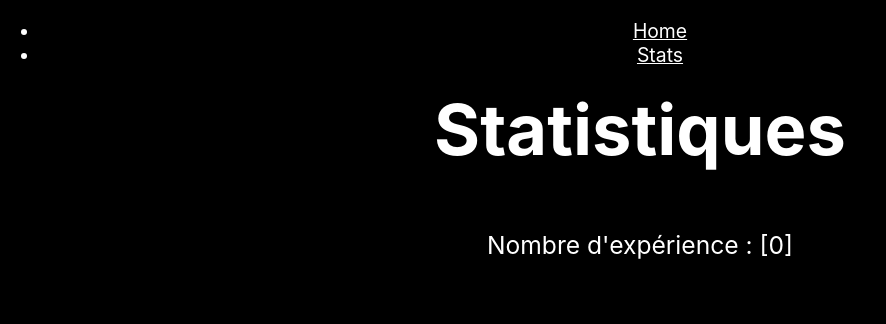
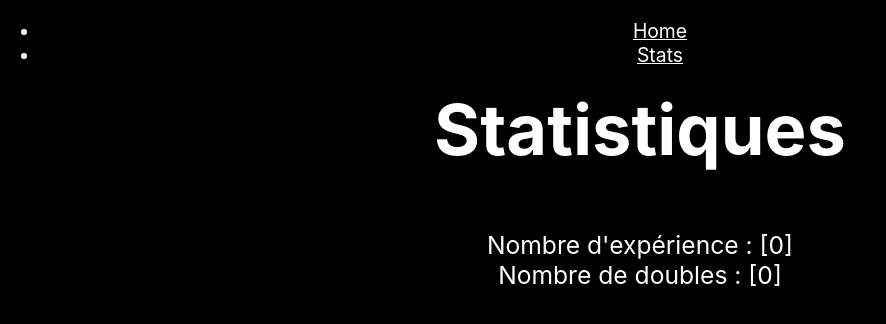
Before and after one commit to AM-XIX/yams-react, a React (Create React App) app: page /stats in a window 1280 px wide. Shown: the top 324 px of the page, without its empty margins (0-886 px from the left). Built offline with nearby package versions, Linux system fonts and the light colour scheme.

Commit message:
counters

```diff
--- a/src/Home.js
+++ b/src/Home.js
@@ -1,6 +1,7 @@
 import { useSelector, useDispatch } from 'react-redux';
-import { set_count, set_des, set_double, set_count_double } from './store/actions/actions-types';
+import { set_count, set_des, set_double, set_count_double, set_count_triple } from './store/actions/actions-types';
 import styled from 'styled-components'
+import React, { useState, useEffect } from 'react';
 
 // styled components
 const Title = styled.h1`
@@ -10,32 +11,33 @@ const Title = styled.h1`
   color:white;
   margin-top: 0%;
 `;
+const Pstyled = styled.p`
+font-size: 1.2em;
+`;
 
 function Home() {
-  const { count, des } = useSelector(state => state.des); // on récupère le state du store
+  const { count, des, countDouble, countTriple } = useSelector(state => state.des); // on récupère le state du store
   const dispatch = useDispatch(); // permet d'envoyer des actions au store
+
+  useEffect(() => {
+    const id = des.length - 1;
+    if (id < 0 || des.length === undefined) {
+      return;
+    } else {
+      if (des[id].number1 === des[id].number2 && des[id].number2 === des[id].number3) {
+        alert('TRIPLE !');
+        dispatch(set_count_triple());
+      } else if (des[id].number1 === des[id].number2 || des[id].number2 === des[id].number3 || des[id].number1 === des[id].number3) {
+        alert('DOUBLE !');
+        dispatch(set_count_double());
+      }
+    }
+  }, [count])
+
 
   function lancer() { // fonction qui va envoyer des actions au store
     dispatch(set_count());
     dispatch(set_des());
-  }
-
-  function launchVerif() {
-    const id = des.length - 1;
-    if (id < 0 || des.length === undefined) {
-      return;
-    } else {
-      verification(des[id].number1, des[id].number2, des[id].number3);
-    }
-  }
-
-  function verification(number1, number2, number3) {
-    if (number1 === number2 && number2 === number3) {
-      alert('TRIPLE !');
-    } else if (number1 === number2 || number2 === number3 || number1 === number3) {
-      alert('DOUBLE !');
-      // dispatch(set_double([number1, number2, number3]));
-    }
   }
 
   return (
@@ -44,13 +46,18 @@ function Home() {
       <Title>YAMS</Title>
       <center><img src='https://thumbs.gfycat.com/ElatedImpartialArmadillo-max-1mb.gif' width="350" alt='Yams' /></center>
       <button onClick={() => lancer()}>Lancer</button>
-      <p>Nombre d'expérience : [{count}]</p>
 
-      {des.map((des, i) =>
-        <p key={i} id={i}>{des.number1} {des.number2} {des.number3}</p>)
-      }
+      <div>
+        <Pstyled>Nombre d'expérience : [{count}] <br></br>
+          Nombre de doubles : [{countDouble}]<br></br>
+          Nombre de triples : [{countTriple}]</Pstyled>
+      </div>
 
-      {launchVerif()}
+      <div>
+        {des.map((des, i) =>
+          <p key={i} id={i}>{des.number1} {des.number2} {des.number3}</p>)
+        }
+      </div>
 
     </div>
 
--- a/src/Stats.js
+++ b/src/Stats.js
@@ -8,19 +8,21 @@ const Title = styled.h1`
   color:white;
   margin-top: 1%;
 `;
+
+const Pstyled = styled.p`
+font-size: 1.4em;
+`;
+
 function Stats() {
-  const { count, des } = useSelector(state => state.des); // on récupère le state du store
+  const { count, des, countDouble } = useSelector(state => state.des); // on récupère le state du store
   const dispatch = useDispatch(); // permet d'envoyer des actions au store
-
-  const Pstyled = styled.p`
-  font-size: 1.4em;
-`;
 
   return (
     <div className="App">
 
       <Title>Statistiques</Title>
-      <Pstyled>Nombre d'expérience : [{count}]</Pstyled>
+      <Pstyled>Nombre d'expérience : [{count}] <br></br>
+      Nombre de doubles : [{countDouble}]</Pstyled>
 
     </div>
 
--- a/src/store/actions/actions-types.js
+++ b/src/store/actions/actions-types.js
@@ -1,4 +1,4 @@
-import { SET_COUNT, SET_DES, SET_DOUBLE, SET_COUNT_DOUBLE } from '../constants/actions';
+import { SET_COUNT, SET_DES, SET_DOUBLE, SET_COUNT_DOUBLE, SET_COUNT_TRIPLE } from '../constants/actions';
 
 // on prépare de petites fonctions anonymes pour le dispatcher
 
@@ -25,4 +25,10 @@ export const set_count_double = () => {
     return {
         type: SET_COUNT_DOUBLE
     }
+};
+
+export const set_count_triple = () => {
+    return {
+        type: SET_COUNT_TRIPLE
+    }
 }
--- a/src/store/constants/actions.js
+++ b/src/store/constants/actions.js
@@ -6,3 +6,4 @@ export const SET_DES = 'SET_DES';
 // scores
 export const SET_DOUBLE = 'SET_DOUBLE';
 export const SET_COUNT_DOUBLE = 'SET_COUNT_DOUBLE';
+export const SET_COUNT_TRIPLE = 'SET_COUNT_TRIPLE';
--- a/src/store/reducers/des.js
+++ b/src/store/reducers/des.js
@@ -1,9 +1,10 @@
-import { SET_COUNT, GET_DES, SET_DES, SET_DOUBLE, SET_COUNT_DOUBLE } from '../constants/actions';
+import { SET_COUNT, SET_DES, SET_DOUBLE, SET_COUNT_DOUBLE, SET_COUNT_TRIPLE } from '../constants/actions';
 
 // SOURCE DE VERITE == structure du store
 const initialState = {
     count: 0,
     countDouble: 0,
+    countTriple: 0,
     des: [],
     double: [],
 }
@@ -22,6 +23,12 @@ const reducer = (state = initialState, action = {}) => {
             return {
                 ...state,
                 countDouble: state.countDouble + 1
+            }
+
+        case SET_COUNT_TRIPLE:
+            return {
+                ...state,
+                countTriple: state.countTriple + 1
             }
 
         case SET_DES:
```
